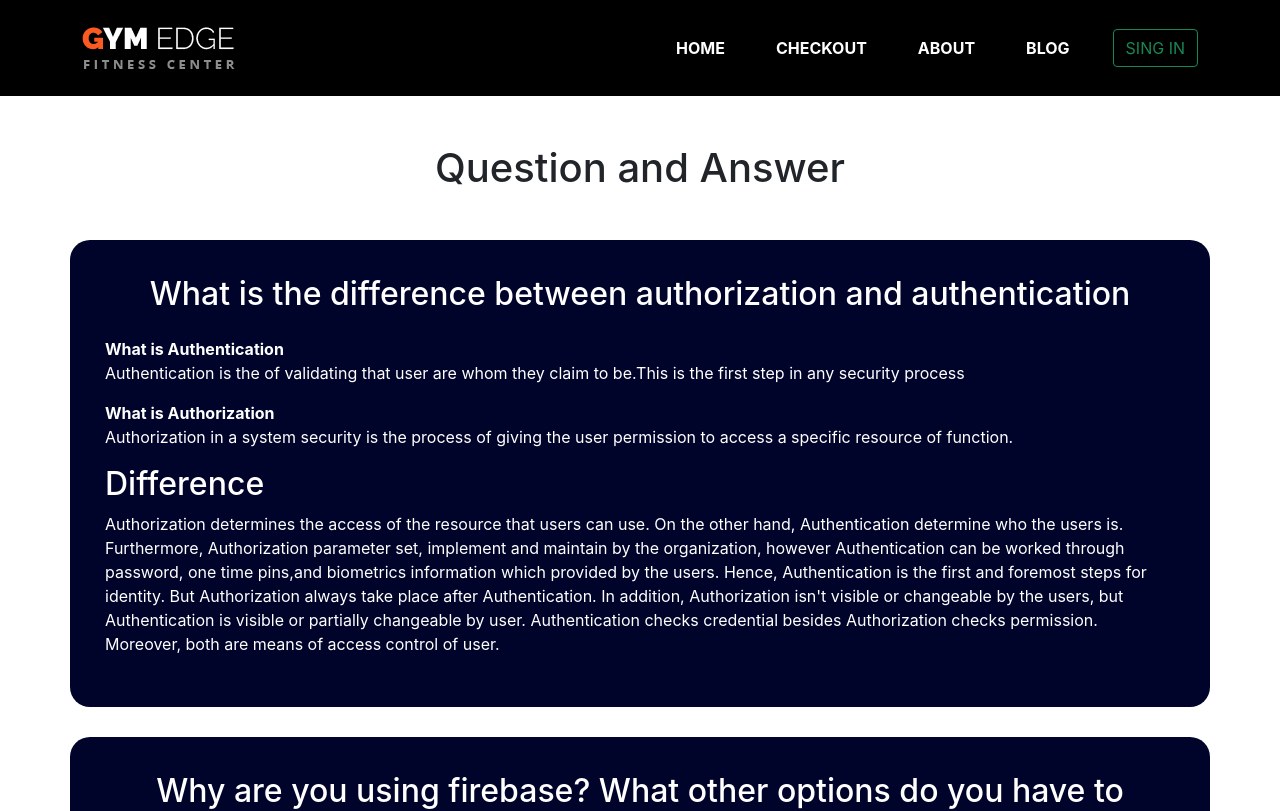
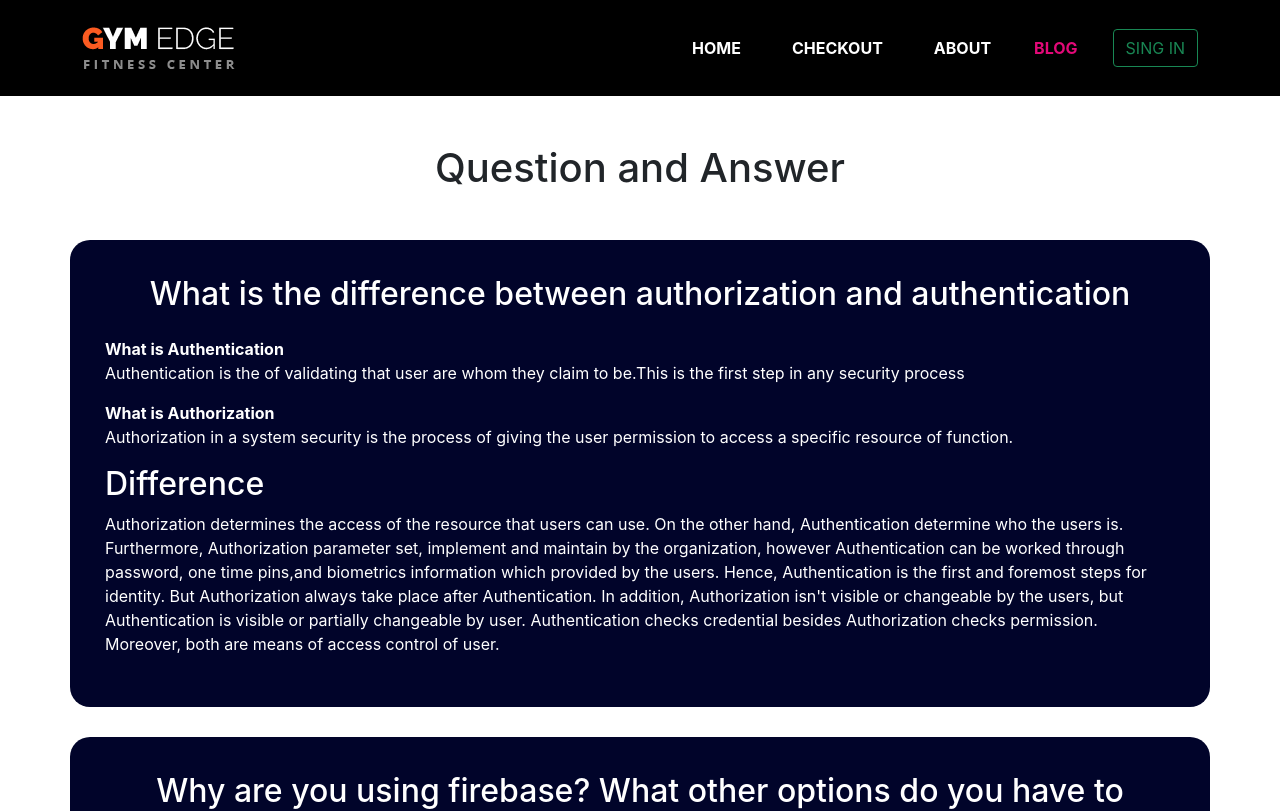
Before and after one commit to Sajalhowlader/gym-edge, a React (Create React App) app: page /blog in a window 1280 px wide. Shown: the top 811 px of the page. Built offline with nearby package versions, Linux system fonts and the light colour scheme; no server answers.

Commit message:
add sing in messege

```diff
--- a/src/Pages/About/About/About.js
+++ b/src/Pages/About/About/About.js
@@ -2,6 +2,7 @@ import React from 'react';
 import Header from '../../Sheared/Header/Header';
 import me from '../../../images/me.jpg'
 import './About.css'
+import Footer from '../../Sheared/Footer/Footer';
 const About = () => {
     return (
         <div>
@@ -17,6 +18,7 @@ const About = () => {
                     <p>It is very possible that a new goal will necessitate learning a new skill or will require some form of personal growth.My future goal is to become a full stack web developer.I want to see myself as a creative web developer.After compleat my learning journey, I will try to get a gob in a reputed  company.</p>
                 </div>
             </div>
+            <Footer />
         </div>
     );
 };
--- a/src/Pages/Blogs/Blogs.js
+++ b/src/Pages/Blogs/Blogs.js
@@ -1,4 +1,5 @@
 import React from 'react';
+import Footer from '../Sheared/Footer/Footer';
 import Header from '../Sheared/Header/Header';
 import './Blog.css'
 const Blogs = () => {
@@ -23,6 +24,7 @@ const Blogs = () => {
                 <h2 className='text-center mb-4'>What other services does firebase provide other than authentication</h2>
                 <p>Other than Authentication those belows area we can use firebase. That's Realtime Database, Google analytics, and clodr storage which are powerful tools needed for mobile and web platform. It also allow us to do cloud messaging for cross platform apps, higher website traffic with apps indexing, swift and secured web hosting, higher accessibility to machine learning apis, crash reporting for swift bugs fixing, optimized app performance, and push notification for target messing.</p>
             </div>
+            <Footer />
         </div>
     );
 };
--- a/src/Pages/Checkout/CheckOut/Checkout.js
+++ b/src/Pages/Checkout/CheckOut/Checkout.js
@@ -1,4 +1,5 @@
 import React, { useEffect, useState } from 'react';
+import Footer from '../../Sheared/Footer/Footer';
 import Header from '../../Sheared/Header/Header';
 import ShowCheckOut from '../ShowCheckOut/ShowCheckOut';
 
@@ -18,6 +19,7 @@ const Checkout = () => {
                     checkouts.map(checkout => <ShowCheckOut key={checkout.id} checkout={checkout} />)
                 }
             </div>
+            <Footer />
         </div>
     );
 };
--- a/src/Pages/Home/Home/Home.css
+++ b/src/Pages/Home/Home/Home.css
@@ -72,8 +72,16 @@
 .menu-link {
     font-weight: bold;
     color: white;
+    margin-right: 35px;
+}
 
+.active-link {
+    font-weight: bold;
+    color: rgb(227 9 120);
     margin-right: 35px;
+    text-decoration: none;
+    align-items: center;
+    display: flex;
 }
 
 @media (max-width:668px) {
--- a/src/Pages/Sheared/Header/Header.js
+++ b/src/Pages/Sheared/Header/Header.js
@@ -30,10 +30,21 @@ const Header = ({ color }) => {
                 </button>
                 <div className="collapse navbar-collapse" id="navbarSupportedContent">
                     <ul className="navbar-nav ms-auto mb-2 mb-lg-0">
-                        <NavLink className="nav-link active menu-link" aria-current="page" to="/home">HOME</NavLink>
-                        <NavLink className="nav-link active menu-link" aria-current="page" to="/checkout">CHECKOUT</NavLink>
-                        <NavLink className="nav-link active menu-link" aria-current="page" to="/about">ABOUT</NavLink>
-                        <NavLink className="nav-link active menu-link" aria-current="page" to="/blog">BLOG</NavLink>
+                        <NavLink to="/home" className={({ isActive }) =>
+                            isActive ? "active-link" : "nav-link active menu-link"
+                        } aria-current="page" >HOME</NavLink>
+
+                        <NavLink className={({ isActive }) =>
+                            isActive ? "active-link" : "nav-link active menu-link"
+                        } aria-current="page" to="/checkout">CHECKOUT</NavLink>
+
+                        <NavLink className={({ isActive }) =>
+                            isActive ? "active-link" : "nav-link active menu-link"
+                        } aria-current="page" to="/about">ABOUT</NavLink>
+
+                        <NavLink className={({ isActive }) =>
+                            isActive ? "active-link" : "nav-link active menu-link"
+                        } aria-current="page" to="/blog">BLOG</NavLink>
                     </ul>
 
                     {
--- a/src/Pages/Submition/SingIn/SingIn.js
+++ b/src/Pages/Submition/SingIn/SingIn.js
@@ -33,6 +33,10 @@ const SingIn = () => {
 
     useEffect(() => {
         if (error || googleError) {
+            if (error.code === "auth/invalid-email") {
+                toast("please provide a email")
+            }
+        } else {
             toast(error?.message)
             toast(googleError?.message)
         }
```
Also changed, not shown: firebase.json (added), 1 other file (tests, documents, lock files or other folders).
